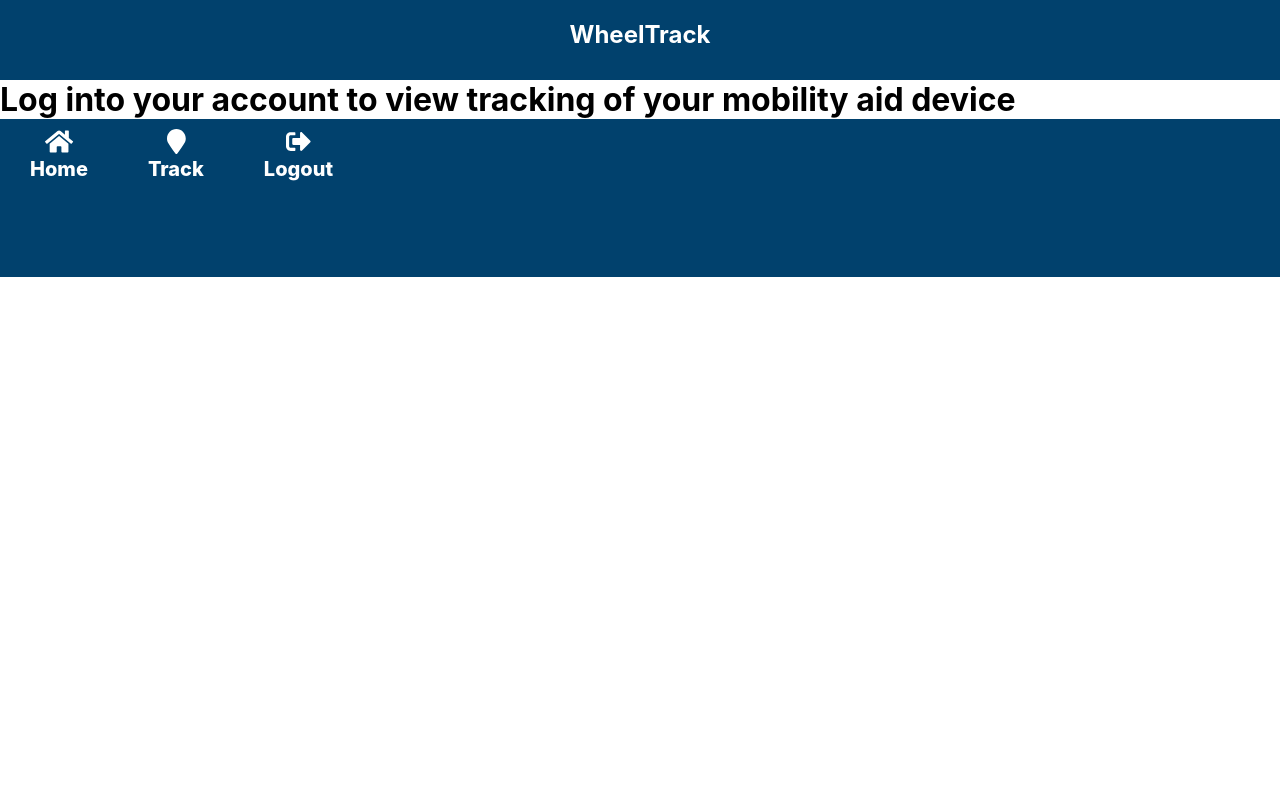
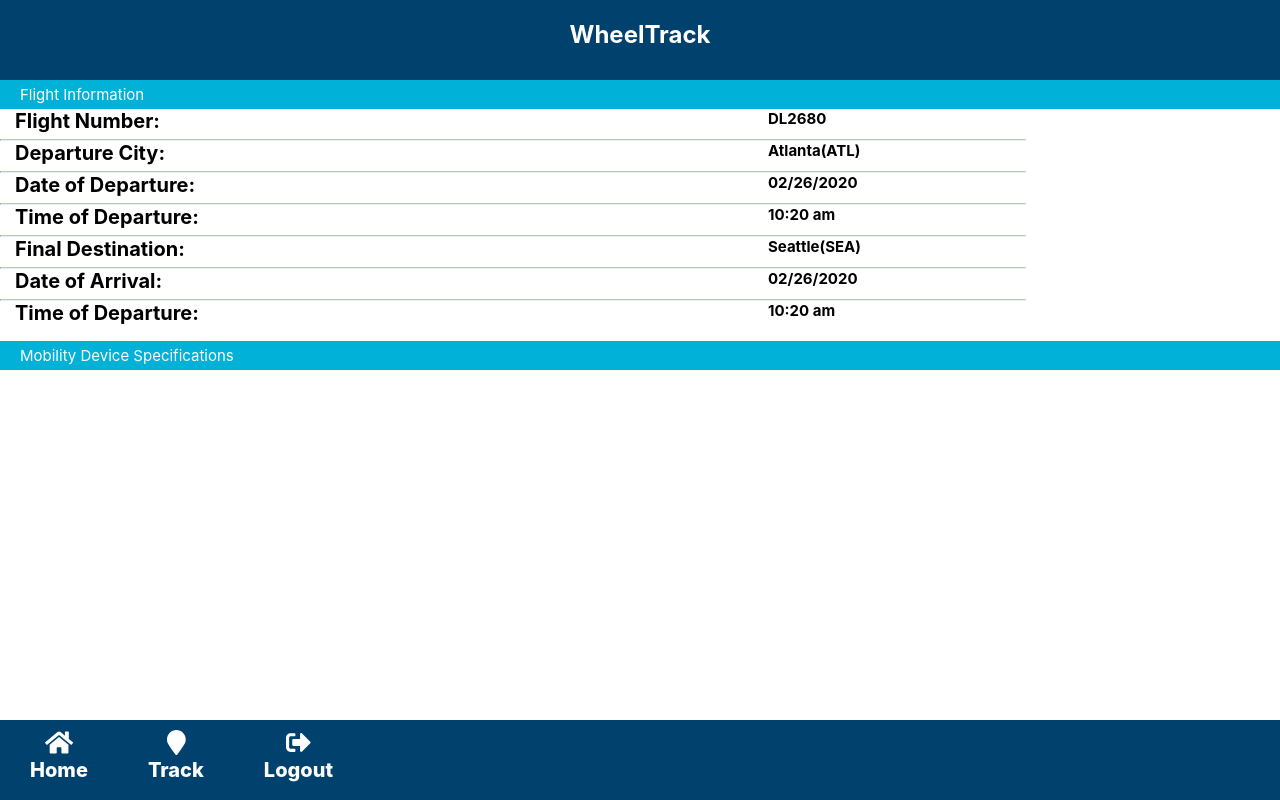
Before and after one commit to ryan-huse/iata_hackathon_2020_guest, a React (Create React App) app in the folder client/: page /home in a window 1280 px wide. Built offline with nearby package versions, Linux system fonts and the light colour scheme.

Commit message:
NewPages

```diff
--- a/client/src/Components/App.js
+++ b/client/src/Components/App.js
@@ -10,6 +10,8 @@ import Tracking from "./Tracking";
 import NotFound from "./NotFound";
 import Logout from "./Logout";
 import Header from "./Header";
+import Login from "./Login";
+import Home from "./Home";
 
 
 library.add(fab, faHome, faMapMarker, faSignOutAlt)
@@ -39,14 +41,17 @@ class App extends Component {
             <Route path="/tracking" component={Tracking} />
             <Route path="/checkpoint" component={Checkpoint} />
             <Route path="/logout" component={Logout} />
+            <Route path="/login" component={Login} />
+            <Route path="/home" component={Home} />
             <Route component={NotFound} />
+
           </Switch>
 
           <div id="footer">
             <ul className="nav-list">
               <div>
                 <FontAwesomeIcon icon={faHome} />
-                <li className="nav-item"> <Link to="/">Home</Link> </li>
+                <li className="nav-item"> <Link to="/home">Home</Link> </li>
               </div>
               <div>
                <FontAwesomeIcon icon={faMapMarker} />
--- a/client/src/Components/Home.js
+++ b/client/src/Components/Home.js
@@ -1,5 +1,35 @@
 import React from 'react';
+import '../Css/Home.css';
 
-const Home = () => <h1>Hi, ABC! Track the journey of your mobility device</h1>;
+const Home = () => (
+
+<div className="home">
+<div className="home-title">
+  <p id="homebase-title"> Flight Information </p>
+
+</div>
+<form>
+  <h1> Flight Number: </h1>     <h2>DL2680 </h2>
+  <hr></hr>
+    <h1>Departure City: </h1>     <h2>Atlanta(ATL)</h2>
+    <hr></hr>
+    <h1>Date of Departure: </h1> <h2> 02/26/2020</h2>
+    <hr></hr>
+    <h1>Time of Departure:</h1>  <h2> 10:20 am</h2>
+    <hr></hr>
+    <h1>Final Destination:</h1>  <h2> Seattle(SEA)</h2>
+    <hr></hr>
+    <h1>Date of Arrival: </h1>   <h2> 02/26/2020</h2>
+    <hr></hr>
+    <h1>Time of Departure:</h1>   <h2> 10:20 am</h2>
+</form>
+<br></br>
+<br></br>
+<div className="home-title2">
+<p id="homebase-title2"> Mobility Device Specifications </p>
+</div>
+
+</div>
+);
 
 export default Home;
--- /dev/null
+++ b/client/src/Components/Login.js
@@ -0,0 +1,20 @@
+/*import React from "react";
+import login_bottom from '../Images/login_bottom.png';
+import login_top from '../Images/login_top.png';
+import '../Css/Login.css';
+
+export const Login = function({ onLogin }) {
+  return (
+    <div className="">
+      <img src={login_top} alt="Login" />
+      <div className="buttons">
+      <a className="button primary" href="/tracking"> Continue*
+        </a>
+      </div>
+      <img src={login_bottom} />
+    </div>
+  );
+
+};
+
+export default Login;*/
--- a/client/src/Components/Logout.js
+++ b/client/src/Components/Logout.js
@@ -1,4 +1,5 @@
 import React from 'react';
+import '../Css/Logout.css';
 
 const Home = () => <h1>You're logged out</h1>;
 
--- a/client/src/Css/Checkpoint.css
+++ b/client/src/Css/Checkpoint.css
@@ -2,3 +2,8 @@
   margin: 0;
   padding: 0;
 }
+
+.checkpoint {
+  width: 100%;
+  height: 80%;
+}
--- /dev/null
+++ b/client/src/Css/Home.css
@@ -0,0 +1,66 @@
+* {
+    margin: 0;
+    padding: 0;
+  }
+
+  .home {
+    width: 100%;
+    height: 80%;
+  }
+
+    #homebase-title {
+        margin-top: 0px;
+        margin-bottom: 0px;
+        margin-left: 20px;
+        padding-top: 5px;
+        padding-bottom: 5px;
+      }
+
+      .home-title {
+        background-color: #01B1D7;
+      }
+
+      .home p {
+        font-size: 15px;
+      }
+
+      .home-title p {
+        color: white;
+        font-size: 15px;
+      }
+
+      .home h1 {
+        font-size: 20px;
+        float: left;
+        height: 30px;
+        padding-left: 15px;
+        width: 50%;
+
+      }
+
+      .home h2{
+        font-size: 15px;
+        float: right;
+        height: 30px;
+        width: 40%;
+
+
+       }
+      .home hr {
+        width: 80%;
+        border-top: 1px solid #B0D786;
+      }
+
+      #homebase-title2 {
+        margin-top: 0px;
+        margin-bottom: 0px;
+        margin-left: 0px;
+        padding-top: 5px;
+        padding-bottom: 5px;
+        background-color: #01B1D7;
+      }
+      .home-title2 p {
+        color: white;
+        font-size: 15px;
+        padding-left: 20px;
+      }
--- /dev/null
+++ b/client/src/Css/Login.css
@@ -0,0 +1,10 @@
+img {
+  width: 100%;
+  height: auto;
+}
+
+.buttons {
+  margin-bottom: 20px;
+  margin-top: 10px;
+  color: black;
+}
--- /dev/null
+++ b/client/src/Css/Logout.css
@@ -0,0 +1,9 @@
+* {
+    margin: 0;
+    padding: 0;
+  }
+
+  .Home {
+    width: 100%;
+    height: 80%;
+  }
```
Also changed, not shown: client/src/Images/login_bottom.png (added), client/src/Images/login_top.png (added).
